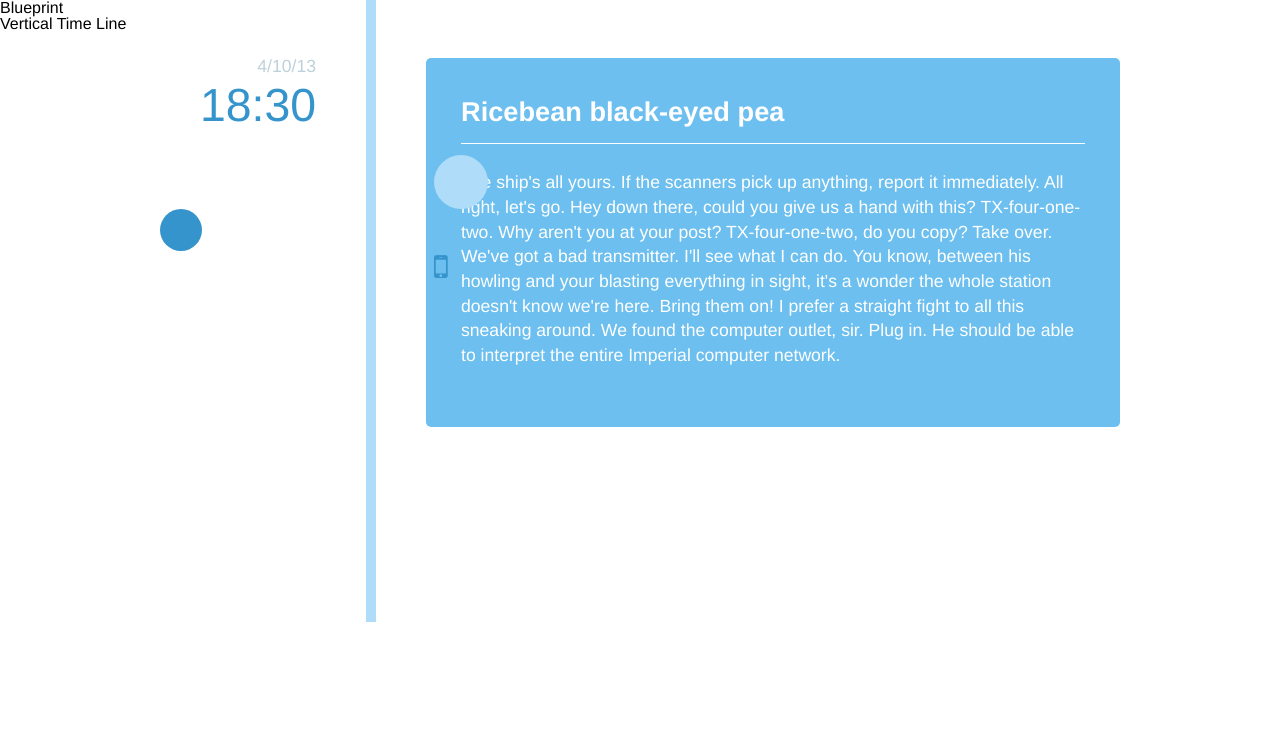
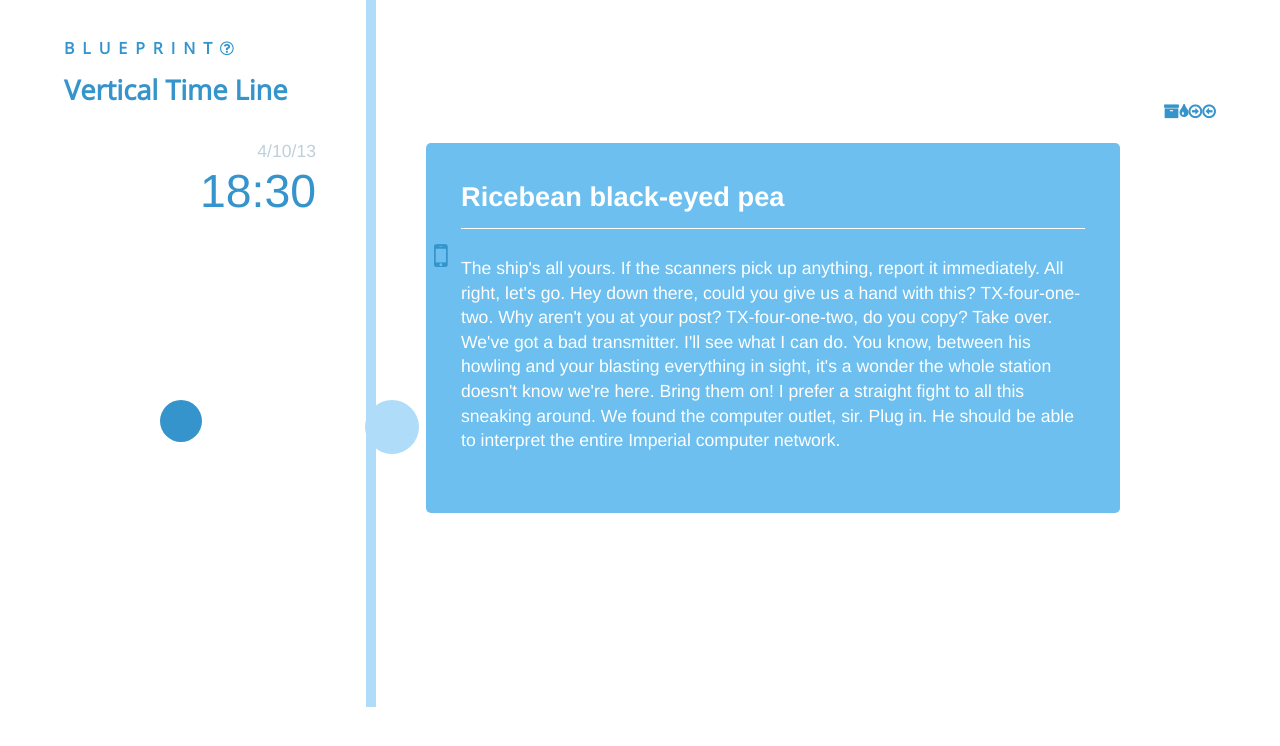
Before and after one commit to erik-petersen/vertical-timeline, a plain HTML site: page index.html in a window 1280 px wide. Drawn offline with nearby package versions, Linux system fonts and the light colour scheme.

Commit message:
Added nav icons and started styling the header

```diff
--- a/index.html
+++ b/index.html
@@ -3,6 +3,7 @@
   <head>
     <meta charset="utf-8">
     <title>Cohort 7 | Vertical Timeline</title>
+    <link href='https://fonts.googleapis.com/css?family=Open+Sans' rel='stylesheet' type='text/css'>
     <link rel="stylesheet" type="text/css" href="https://cdnjs.cloudflare.com/ajax/libs/meyer-reset/2.0/reset.css">
     <link rel="stylesheet" type="text/css" href="https://cdnjs.cloudflare.com/ajax/libs/font-awesome/4.6.3/css/font-awesome.css">
     <link rel="stylesheet" type="text/css" href="styles.css">
@@ -10,9 +11,16 @@
   <body>
     <div class="container">
       <header>
-        <span>Blueprint</span>
+        <span class="site-name">Blueprint<i class="fa fa-question-circle-o" aria-hidden="true"></i></span>
         <h1>Vertical Time Line</h1>
-        <nav></nav>
+        <nav class="main-nav">
+          <ul>
+            <li><i class="fa fa-arrow-circle-o-left" aria-hidden="true"></i></li>
+            <li><i class="fa fa-arrow-circle-o-right" aria-hidden="true"></i></li>
+            <li><i class="fa fa-tint" aria-hidden="true"></i></li>
+            <li><i class="fa fa-archive" aria-hidden="true"></i></li>
+          </ul>
+        </nav>
       </header>
 
       <!-- main section will hold one unordered list -->
--- a/styles.css
+++ b/styles.css
@@ -10,6 +10,40 @@ body {
   width: 100%;
   font-family: helvetica, sans-serif;
 }
+
+/*******************************************************************
+HEADER
+*******************************************************************/
+
+header {
+  width: 90%;
+  font-family: "open sans", sans-serif;
+  font-size: 1em;
+  font-weight: 700;
+  color: #3594cb;
+  margin: 40px auto;
+}
+
+.site-name {
+  text-transform: uppercase;
+  letter-spacing: .5em;
+}
+
+.fa-question-circle-o {
+  position: relative;
+}
+
+h1 {
+  font-size: 1.7em;
+  padding-top: 20px;
+}
+
+.main-nav li {
+  display: inline-block;
+  float: right;
+}
+
+
 
 /*******************************************************************
 MAIN
@@ -113,7 +147,7 @@ h2 {
 .light-circle {
   height: 54px;
   width: 54px;
-  position: relative;
+  position: absolute;
   left: 28.54%;
   top: 50%;
   background-color: #afdcf8;
@@ -123,13 +157,13 @@ h2 {
 .dark-circle {
   height: 42px;
   width: 42px;
-  position: relative;
+  position: absolute;
   top: 50%;
   background-color: #3594cb;
   border-radius: 50%;
 }
 
-.fa {
+.fa-mobile {
   position: relative;
   left: 28.54%;
   top: 1%;
```
